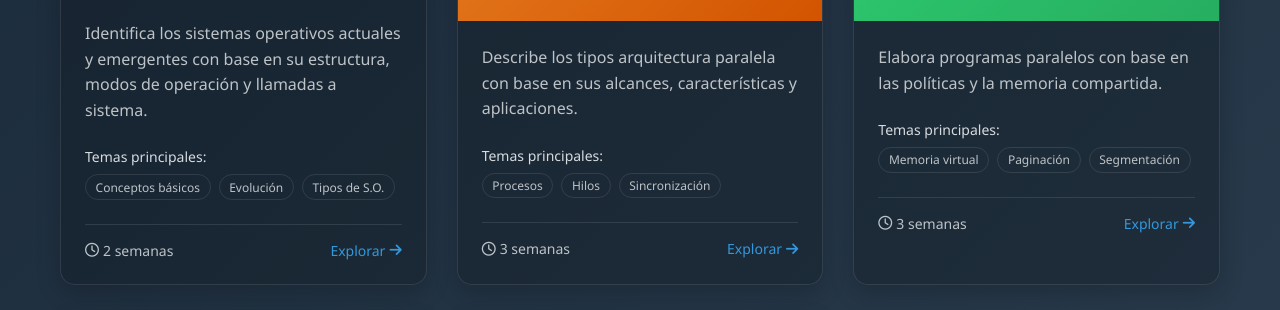
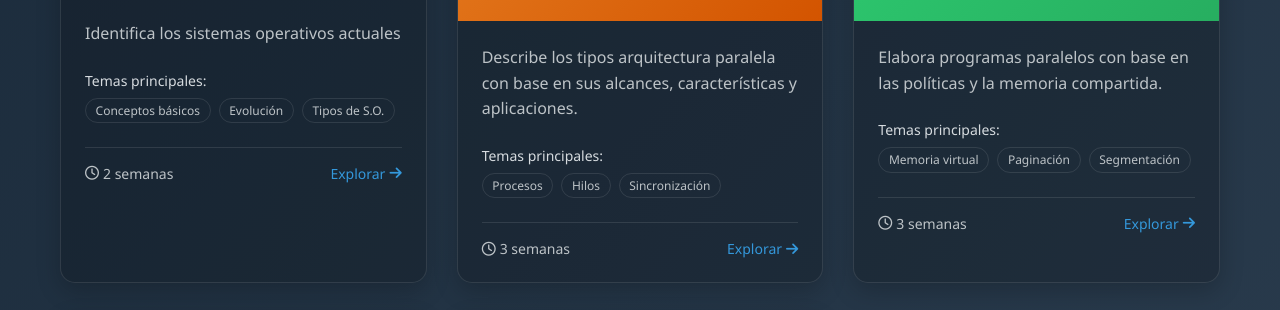
Before and after one commit to EscomISR/Libro-C-mputo-_-Paralelo, a plain HTML site: page Unidades.html in a window 1280 px wide. Shown: the part 461-771 px from the top of the page. Drawn offline with Linux system fonts and the light colour scheme.

Commit message:
Update Unidades.html

```diff
--- a/Unidades.html
+++ b/Unidades.html
@@ -486,7 +486,7 @@
         // Script para generar tarjetas de unidades (CORREGIDO)
         document.addEventListener('DOMContentLoaded', () => {
             const units = [
-                { id: 1, title: "Unidad I", subtitle: "Acercamiento al cómputo paralelo", description: "Identifica los sistemas operativos actuales y emergentes con base en su estructura, modos de operación y llamadas a sistema.", icon: "fa-book-open", duration: "2 semanas", topics: ["Conceptos básicos", "Evolución", "Tipos de S.O."] },
+                { id: 1, title: "Unidad I", subtitle: "Acercamiento al cómputo paralelo", description: "Identifica los sistemas operativos actuales", icon: "fa-book-open", duration: "2 semanas", topics: ["Conceptos básicos", "Evolución", "Tipos de S.O."] },
                 { id: 2, title: "Unidad II", subtitle: "Diseño y análisis de programas paralelos", description: "Describe los tipos arquitectura paralela con base en sus alcances, características y aplicaciones.", icon: "fa-cogs", duration: "3 semanas", topics: ["Procesos", "Hilos", "Sincronización"] },
                 { id: 3, title: "Unidad III", subtitle: "Programación paralela en sistemas de memoria compartida", description: "Elabora programas paralelos con base en las políticas y la memoria compartida.", icon: "fa-memory", duration: "3 semanas", topics: ["Memoria virtual", "Paginación", "Segmentación"] },
                 { id: 4, title: "Unidad IV", subtitle: "Programación paralela en sistemas distribuidos", description: "Elabora programas paralelos con base en las políticas y la memoria distribuida.", icon: "fa-folder-open", duration: "2 semanas", topics: ["Estructura", "Implementación", "Optimización"] },
```
